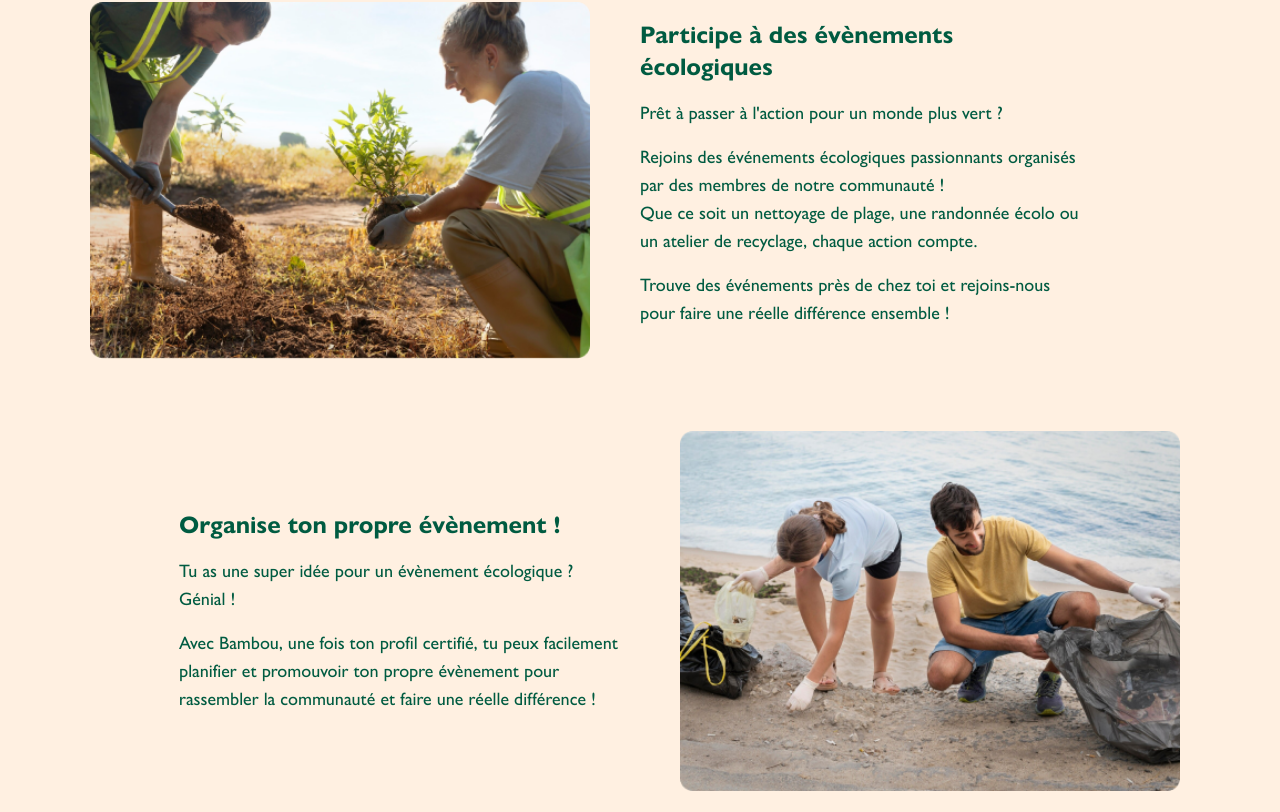
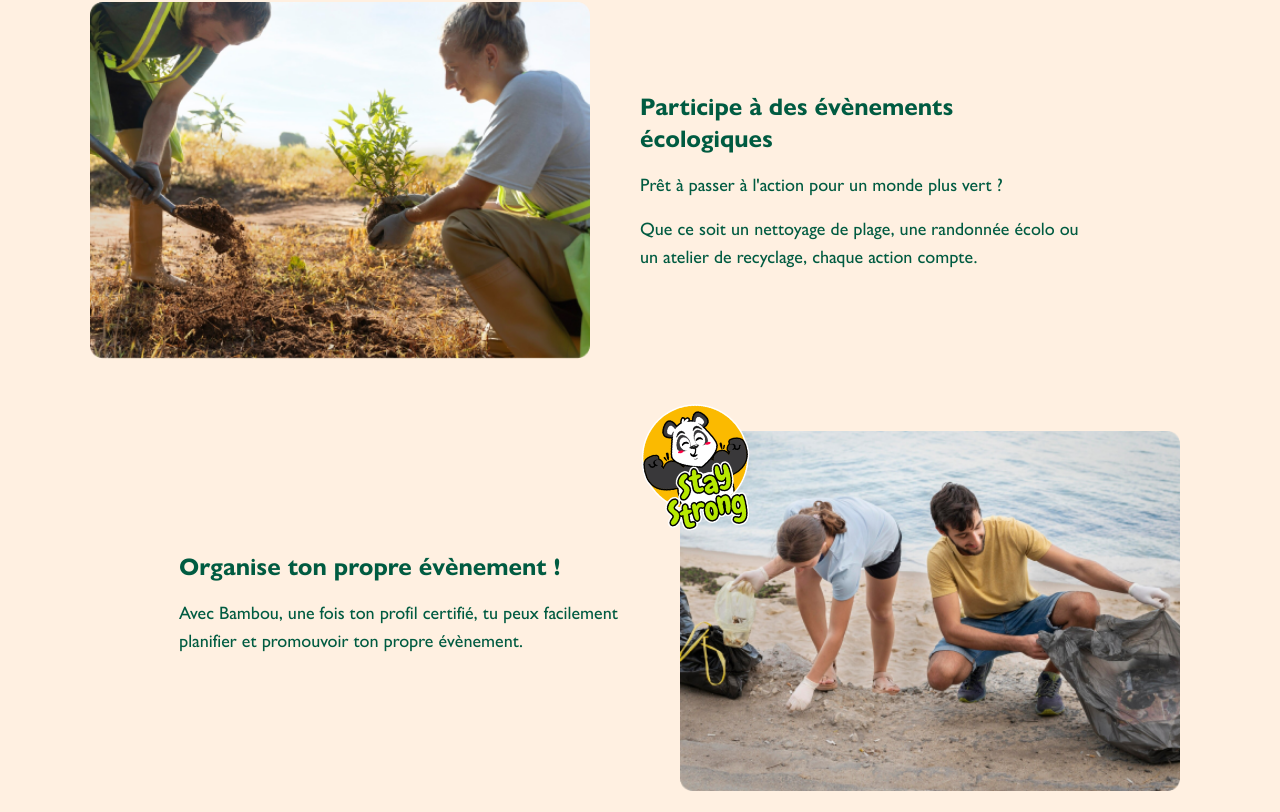
Before and after one commit to Matlavv/bambou, a Next.js app: page / in a window 1280 px wide. Shown: the part 888-1700 px from the top of the page. Built offline with nearby package versions, Linux system fonts and the light colour scheme.

Commit message:
2nd panda badge

```diff
--- a/components/GoToAction.jsx
+++ b/components/GoToAction.jsx
@@ -3,9 +3,9 @@ import Image from "next/image";
 const GoToAction = () => {
   return (
     <div className="grid mt-10 justify-items-center">
-      {/* title */}
+      {/* Title */}
       <div className="flex items-center justify-center">
-        <h2 className="flex text-5xl lg:text-6xl text-deep-green font-bold font-wak">
+        <h2 className="text-5xl lg:text-6xl text-deep-green font-bold font-wak">
           Passe à l&apos;action !
         </h2>
       </div>
@@ -22,38 +22,30 @@ const GoToAction = () => {
           <h3 className="text-deep-green font-gillSans text-2xl max-sm:text-center">
             Participe à des évènements écologiques
           </h3>
+          {/* Event description */}
           <p className="text-lg text-deep-green font-gillSans my-4 font-bold max-sm:text-center">
             Prêt à passer à l&apos;action pour un monde plus vert ?
           </p>
-          <p className="text-lg text-deep-green font-gillSans font-bold max-sm:text-center">
-            Rejoins des événements écologiques passionnants organisés par des
-            membres de notre communauté !
-          </p>
+          {/* More details */}
           <p className="text-lg text-deep-green font-gillSans font-bold max-sm:text-center">
             Que ce soit un nettoyage de plage, une randonnée écolo ou un atelier
             de recyclage, chaque action compte.
           </p>
-          <p className="text-lg text-deep-green font-gillSans my-4 font-bold max-sm:text-center">
-            Trouve des événements près de chez toi et rejoins-nous pour faire
-            une réelle différence ensemble !
-          </p>
         </div>
       </div>
       {/* Second image container */}
-      <div className="grid lg:grid-cols-2 gap-10 p-8 items-center">
+      <div className="grid lg:grid-cols-2 gap-10 p-8 items-center relative">
         <div className="lg:w-3/4 justify-self-end">
           <h3 className="text-deep-green font-gillSans text-2xl max-sm:text-center">
             Organise ton propre évènement !
           </h3>
           <p className="text-lg text-deep-green font-gillSans my-4 font-bold max-sm:text-center">
-            Tu as une super idée pour un évènement écologique ? Génial !
-          </p>
-          <p className="text-lg text-deep-green font-gillSans font-bold max-sm:text-center">
             Avec Bambou, une fois ton profil certifié, tu peux facilement
-            planifier et promouvoir ton propre évènement pour rassembler la
-            communauté et faire une réelle différence !
+            planifier et promouvoir ton propre évènement.
           </p>
         </div>
+        <div className="relative">
+          {/* Image of sea cleaning */}
           <Image
             src={"/img/sea-cleaning.png"}
             width={500}
@@ -61,6 +53,17 @@ const GoToAction = () => {
             alt="Sea cleaning"
             className="lg:ml-5"
           />
+          {/* Panda Badge */}
+          <div className="absolute top-0 left-0 transform -translate-x-1/4 -translate-y-1/4 -rotate-12">
+            <Image
+              src={"/img/pandaStrong.png"}
+              width={150}
+              height={150}
+              alt="panda badge"
+              className="max-md:size-20"
+            />
+          </div>
+        </div>
       </div>
     </div>
   );
```
Lines whose indentation alone changed are shown as unchanged.
